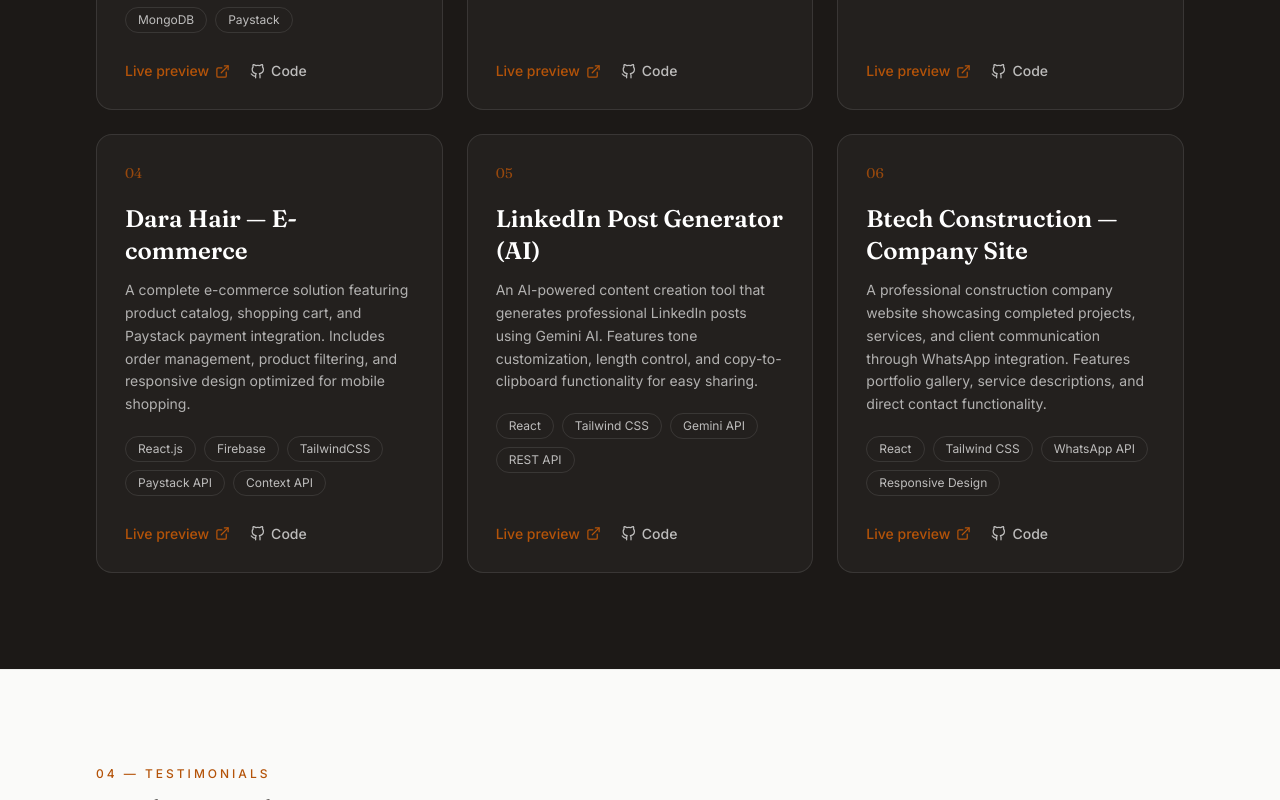
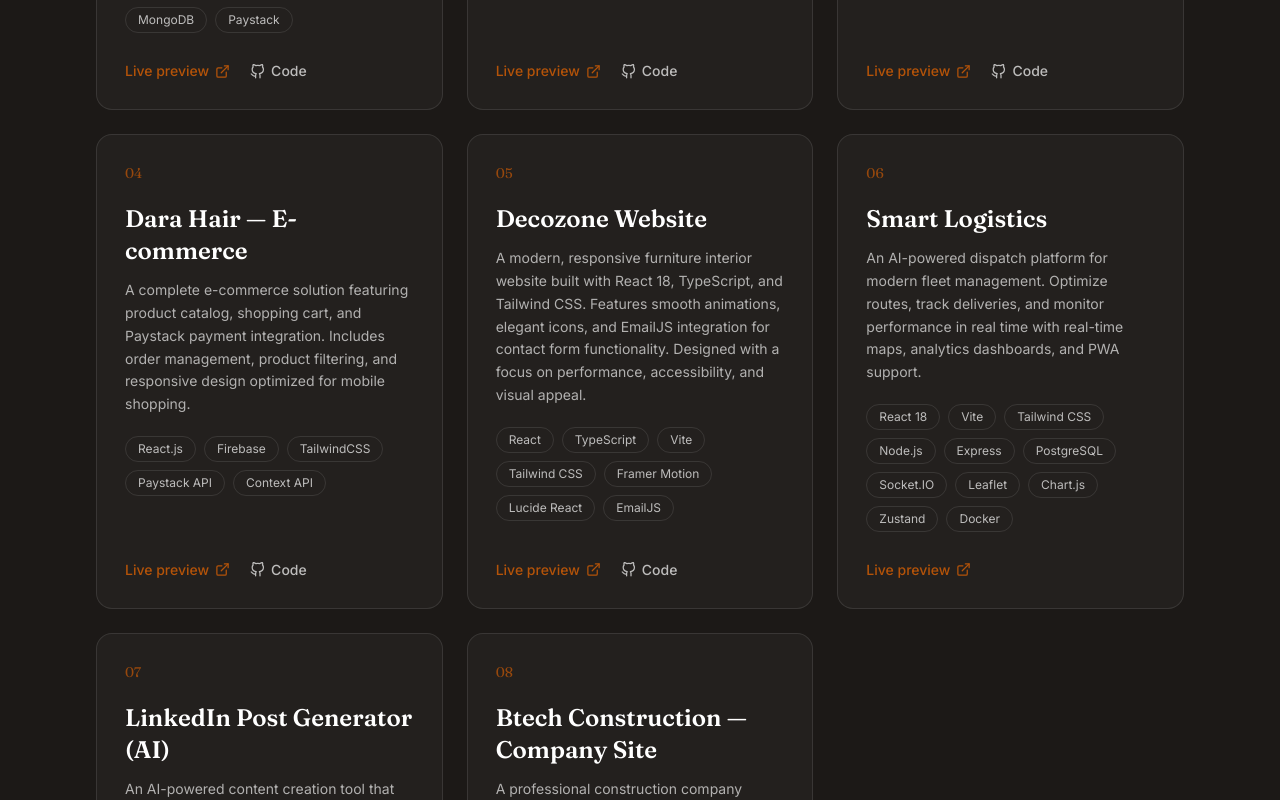
Before and after one commit to Dara92-july/myPortfolio, a React (Vite) app: page / in a window 1280 px wide. Shown: the part 2820-3620 px from the top of the page. Built offline with nearby package versions, Linux system fonts and the light colour scheme; no server answers.

Commit message:
Add Decozone and Smart Logistics projects

```diff
--- a/src/data/content.js
+++ b/src/data/content.js
@@ -120,6 +120,39 @@ export const projects = [
     },
   },
   {
+    title: 'Decozone Website',
+    description:
+      'A modern, responsive furniture interior website built with React 18, TypeScript, and Tailwind CSS. Features smooth animations, elegant icons, and EmailJS integration for contact form functionality. Designed with a focus on performance, accessibility, and visual appeal.',
+    tech: ['React', 'TypeScript', 'Vite', 'Tailwind CSS', 'Framer Motion', 'Lucide React', 'EmailJS'],
+    highlights: [
+      'Modern responsive furniture interior design',
+      'Smooth animations with Framer Motion',
+      'EmailJS contact form integration',
+      'Performance and accessibility focused',
+    ],
+    links: {
+      preview: 'https://decozone.com.ng',
+      github: 'https://github.com/Dara92-july/deco.git',
+    },
+  },
+  {
+    title: 'Smart Logistics',
+    description:
+      'An AI-powered dispatch platform for modern fleet management. Optimize routes, track deliveries, and monitor performance in real time with real-time maps, analytics dashboards, and PWA support.',
+    tech: ['React 18', 'Vite', 'Tailwind CSS', 'Node.js', 'Express', 'PostgreSQL', 'Socket.IO', 'Leaflet', 'Chart.js', 'Zustand', 'Docker'],
+    highlights: [
+      'Real-time delivery tracking with Socket.IO and Leaflet maps',
+      'Route optimization and fleet performance analytics',
+      'JWT authentication with role-based access',
+      'PWA support for offline access',
+      'Dockerized deployment on Vercel + Render',
+    ],
+    links: {
+      preview: '',
+      github: '',
+    },
+  },
+  {
     title: 'LinkedIn Post Generator (AI)',
     description:
       'An AI-powered content creation tool that generates professional LinkedIn posts using Gemini AI. Features tone customization, length control, and copy-to-clipboard functionality for easy sharing.',
```
